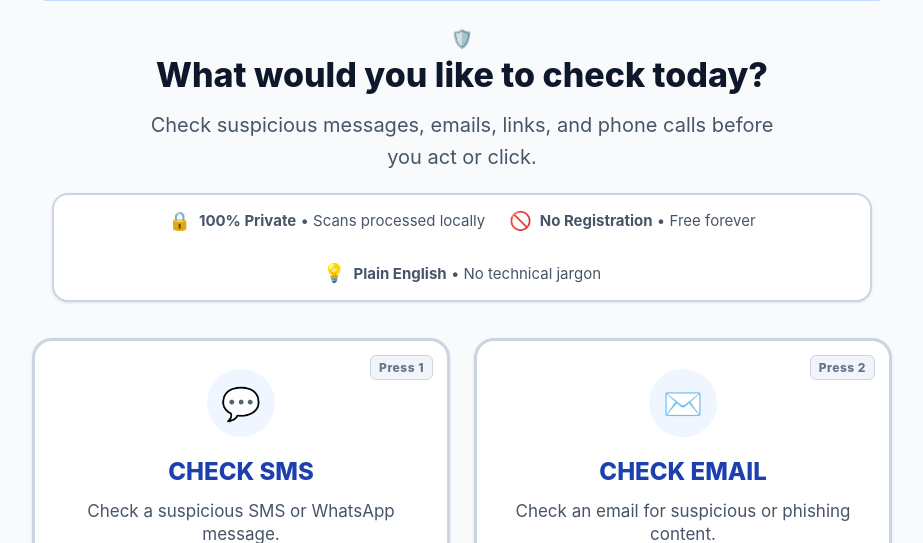
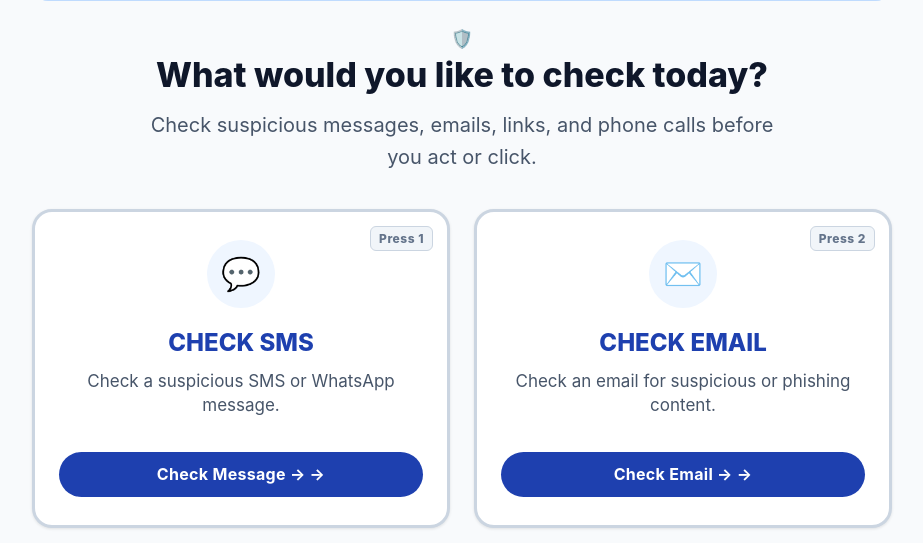
Before and after one commit to aniketwandre05/ScamShield, a Flask app: page / in a window 1280 px wide. Shown: the part 493-1036 px from the top of the page, without its empty margins (178-1101 px from the left). Run offline with Flask 3, Linux system fonts and the light colour scheme.

Commit message:
fix: remove trust badges bar from home screen

```diff
--- a/templates/index.html
+++ b/templates/index.html
@@ -25,21 +25,6 @@
         {{ t('hero_subtitle') }}
     </p>
 
-    <!-- Senior-Friendly Trust & Reassurance Badges (Norman's Conceptual Model & Nielsen Heuristic #2) -->
-    <div class="trust-badges-bar" role="note" aria-label="Privacy & Security Guarantee">
-        <div class="trust-badge-item">
-            <span class="trust-badge-icon" aria-hidden="true">🔒</span>
-            <span><strong>100% Private</strong> &bull; Scans processed locally</span>
-        </div>
-        <div class="trust-badge-item">
-            <span class="trust-badge-icon" aria-hidden="true">🚫</span>
-            <span><strong>No Registration</strong> &bull; Free forever</span>
-        </div>
-        <div class="trust-badge-item">
-            <span class="trust-badge-icon" aria-hidden="true">💡</span>
-            <span><strong>Plain English</strong> &bull; No technical jargon</span>
-        </div>
-    </div>
 </section>
 
 <!-- 4 Primary Safety Check Choices (Hick-Hyman Law & Fitts's Law) -->
```
